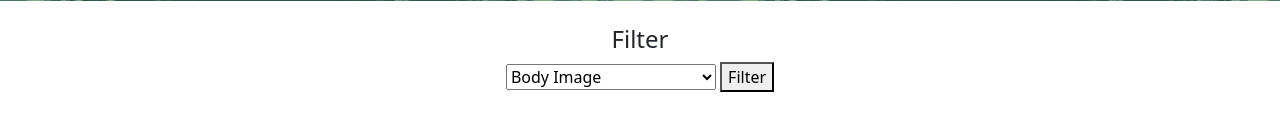
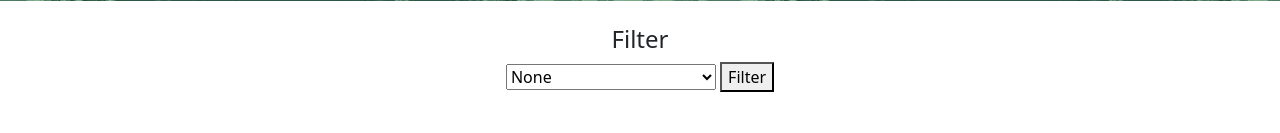
Before and after one commit to wbmills/beat_this_together_blog, a Django app: page /blogIndex in a window 1280 px wide. Shown: the part 309-442 px from the top of the page. Run offline with Django 4.2, Linux system fonts and the light colour scheme; data comes from the database, SQL or seed files in the repository; some libraries are stand-ins or nearby versions; some web fonts are replaced.

Commit message:
fixed 'pick None' bug

```diff
--- a/members/views.py
+++ b/members/views.py
@@ -26,8 +26,8 @@ def blogItem(request, id):
                                                  "theme":theme})
 
 
-def blogIndex(request, filter=None):
-    if filter:
+def blogIndex(request, filter = "None"):
+    if filter != "None":
         t = Tags.objects.get(tag=filter)
         blogs = Entry.objects.all().values().order_by("-pub_date").filter(tags=t)
     else:
--- a/templates/blogIndex.html
+++ b/templates/blogIndex.html
@@ -8,13 +8,12 @@
     <div class="col rounded-border border-dark">
         <h4>Filter</h4>
         <select name="filter by" id="filter">
+            <option value="None">None</option>
             <option value="body image">Body Image</option>
             <option value="eating disorder">Eating Disorder</option>
             <option value="activity and engagement">Activity and Engagement</option>
-            <option value="none">None</option>
         </select>
         <button id="button">Filter</button>
-
     </div>
     </div>
     <div class="col-md-auto p-0">
```
